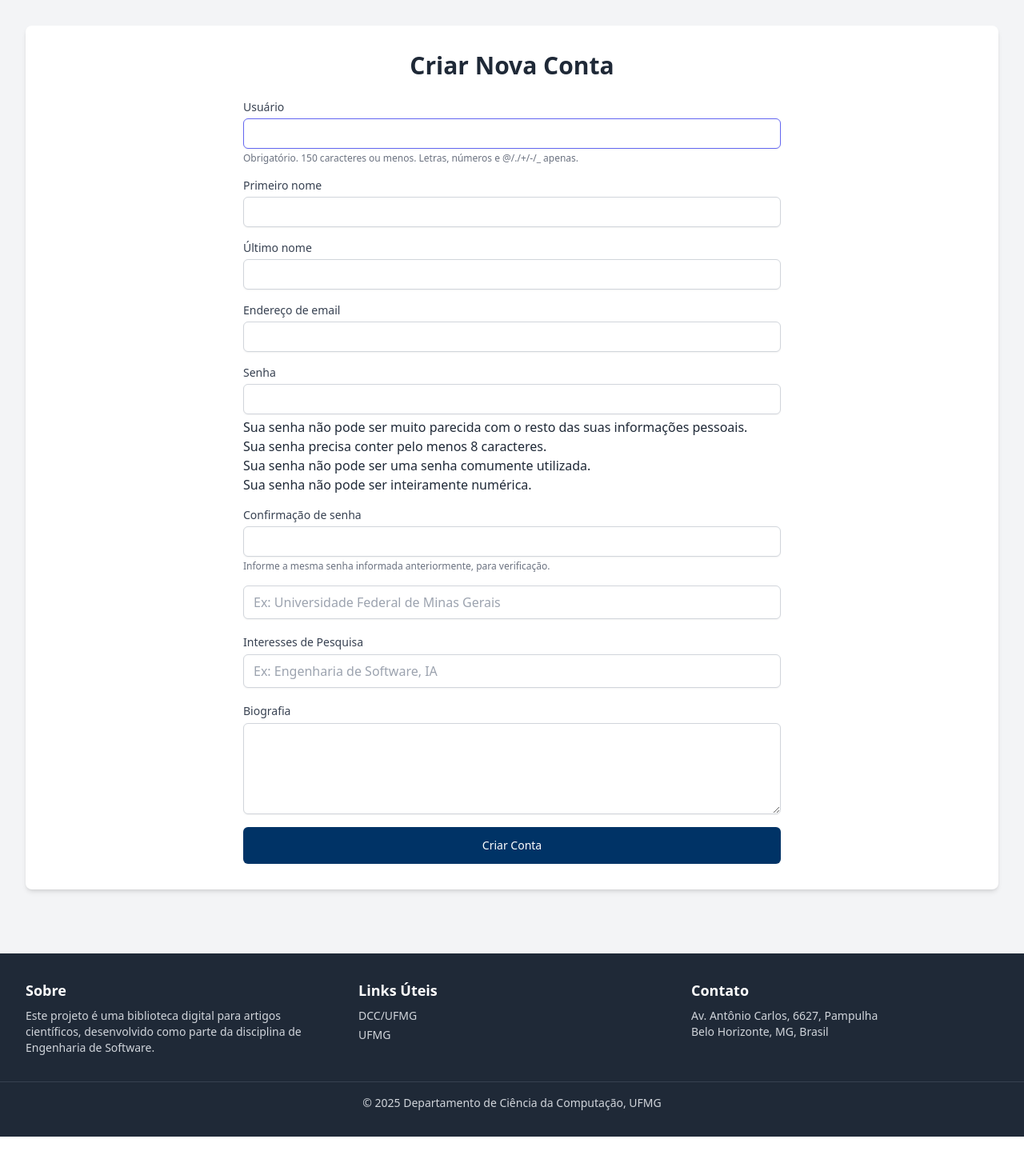
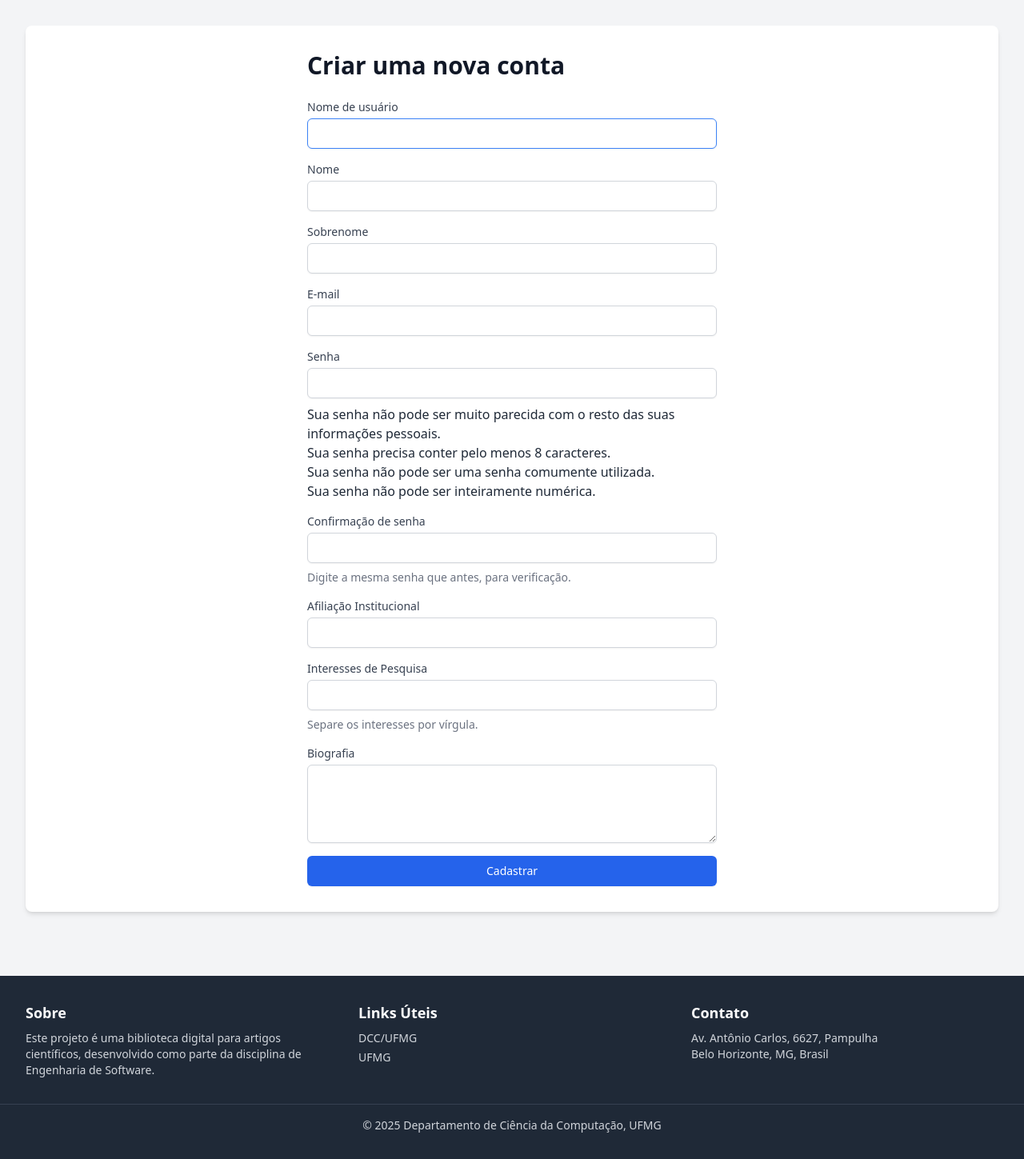
Before and after one commit to joaovg0111/Biblioteca-de-Artigos, a Django app: page /accounts/signup/ in a window 1280 px wide. Shown: the part 164-1613 px from the top of the page at 80% size. Before the commit the page ends 1585 px from the top, so only its background shows below. Run offline with Django 5.2, Linux system fonts and the light colour scheme; some libraries are stand-ins or nearby versions.

Commit message:
e2e test user

```diff
--- a/apps/articles/views.py
+++ b/apps/articles/views.py
@@ -111,7 +111,6 @@ def download_pdf_view(request, article_id):
         raise Http404("Arquivo PDF não encontrado no servidor.")
 
 @login_required
-@login_required
 def my_articles_view(request):
     """
     Exibe uma lista de artigos que o usuário logado enviou,
--- a/apps/users/forms.py
+++ b/apps/users/forms.py
@@ -2,21 +2,92 @@ import re
 from django import forms
 from django.contrib.auth.forms import UserCreationForm, AuthenticationForm
 from django.contrib.auth.models import User
+from django.contrib.auth.password_validation import password_validators_help_text_html
 from django.core.exceptions import ValidationError
+from django.db import transaction
+from .models import Profile
 
 class SignUpForm(UserCreationForm):
     """
     A form for creating new users. It extends the base UserCreationForm to add
-    custom validation and additional fields like first name, last name, and email.
+    custom validation, consistent styling, and additional profile fields.
     """
-    # Os campos personalizados (first_name, etc.) são adicionados através da Meta classe abaixo.
-    # Definir campos aqui pode entrar em conflito com a forma como o UserCreationForm os constrói.
+    # Define um dicionário de atributos de widget comum para manter a consistência.
+    default_widget_attrs = {
+        'class': 'mt-1 block w-full px-3 py-2 bg-white border border-gray-300 rounded-md shadow-sm focus:outline-none focus:ring-blue-500 focus:border-blue-500 sm:text-sm'
+    }
+
+    # Redefine os campos do UserCreationForm para aplicar estilos consistentes.
+    # A ordem aqui definirá a ordem no template se usarmos {% for field in form %}.
+    username = forms.CharField(
+        label="Nome de usuário",
+        widget=forms.TextInput(attrs=default_widget_attrs)
+    )
+    first_name = forms.CharField(
+        label="Nome",
+        widget=forms.TextInput(attrs=default_widget_attrs)
+    )
+    last_name = forms.CharField(
+        label="Sobrenome",
+        widget=forms.TextInput(attrs=default_widget_attrs)
+    )
+    email = forms.EmailField(
+        label="E-mail",
+        widget=forms.EmailInput(attrs=default_widget_attrs)
+    )
+    password1 = forms.CharField(
+        label="Senha",
+        widget=forms.PasswordInput(attrs=default_widget_attrs),
+        help_text=password_validators_help_text_html()
+    )
+    password2 = forms.CharField(
+        label="Confirmação de senha",
+        widget=forms.PasswordInput(attrs=default_widget_attrs),
+        help_text="Digite a mesma senha que antes, para verificação."
+    )
+
+    # Campos adicionais para o perfil do usuário.
+    affiliation = forms.CharField(
+        label="Afiliação Institucional",
+        required=False,
+        widget=forms.TextInput(attrs=default_widget_attrs)
+    )
+    interests = forms.CharField(
+        label="Interesses de Pesquisa",
+        required=False,
+        widget=forms.TextInput(attrs=default_widget_attrs),
+        help_text="Separe os interesses por vírgula."
+    )
+    biography = forms.CharField(
+        label="Biografia",
+        required=False,
+        widget=forms.Textarea(attrs={
+            **default_widget_attrs,
+            'rows': 4
+        })
+    )
 
     class Meta(UserCreationForm.Meta):
         model = User
-        # UserCreationForm já lida com 'username' e os campos de senha.
-        # Nós apenas adicionamos os campos extras que queremos do modelo User.
-        fields = ('username', 'first_name', 'last_name', 'email')
+        # Agora que todos os campos estão definidos acima, listamos a ordem desejada.
+        # O UserCreationForm ainda cuidará da lógica de validação da senha.
+        fields = ('username', 'first_name', 'last_name', 'email', 'password1', 'password2', 'affiliation', 'interests', 'biography')
+
+    @transaction.atomic
+    def save(self, commit=True):
+        """
+        Salva o usuário e, em seguida, cria e salva o perfil associado.
+        Usa uma transação para garantir que ambas as operações ocorram com sucesso.
+        """
+        user = super().save(commit=commit)
+        if commit:
+            Profile.objects.create(
+                user=user,
+                affiliation=self.cleaned_data.get('affiliation', ''),
+                interests=self.cleaned_data.get('interests', ''),
+                biography=self.cleaned_data.get('biography', '')
+            )
+        return user
 
     def clean_first_name(self):
         """
--- a/apps/users/views.py
+++ b/apps/users/views.py
@@ -16,16 +16,11 @@ def signup_view(request):
         form = SignUpForm(request.POST)
         if form.is_valid():
             user = form.save()
-            Profile.objects.create(
-                user=user,
-                affiliation=request.POST.get('affiliation', ''),
-                interests=request.POST.get('interests', ''),
-                biography=request.POST.get('biography', '')
-            )
-            # ESTA É A CORREÇÃO CRÍTICA:
-            # Especificamos explicitamente qual backend usar para a sessão de login,
-            # resolvendo a ambiguidade para o Django.
-            # Use o backend padrão do Django para garantir a compatibilidade após a criação do usuário.
+            # A criação do perfil agora é tratada de forma segura dentro do método save() do SignUpForm.
+            # Após a criação, o usuário já é considerado autenticado.
+            # No entanto, com múltiplos backends de autenticação, o Django precisa saber
+            # qual backend associar à sessão do usuário. Especificar o ModelBackend
+            # padrão garante que a sessão seja criada de forma consistente.
             login(request, user, backend='django.contrib.auth.backends.ModelBackend')
             messages.success(request, f"Cadastro realizado com sucesso! Bem-vindo(a), {user.first_name}!")
             return redirect('index')
--- a/config/settings.py
+++ b/config/settings.py
@@ -60,8 +60,11 @@ DATABASES = {
 }
 
 AUTHENTICATION_BACKENDS = [
+    # 1. Tenta o backend padrão do Django primeiro (login com username).
+    # Isso é crucial para o admin e para a compatibilidade geral.
+    'django.contrib.auth.backends.ModelBackend',
+    # 2. Se o primeiro falhar, tenta o seu backend customizado (login com e-mail).
     'apps.users.backends.EmailBackend',
-    'django.contrib.auth.backends.ModelBackend',
 ]
 
 AUTH_PASSWORD_VALIDATORS = [
--- a/templates/registration/signup.html
+++ b/templates/registration/signup.html
@@ -1,71 +1,49 @@
-{% extends "base.html" %}
+{% extends 'base.html' %}
 
-{% block title %}Criar Conta - Biblioteca Digital{% endblock %}
+{% block title %}Cadastre-se{% endblock %}
 
 {% block content %}
-<div class="max-w-2xl mx-auto">
-    <h1 class="text-3xl font-bold text-gray-800 mb-6 text-center">Criar Nova Conta</h1>
-
-    <form action="{% url 'users:signup' %}" method="post" class="space-y-4">
+<div class="max-w-lg mx-auto">
+    <h2 class="text-3xl font-bold text-gray-900 mb-6">Criar uma nova conta</h2>
+    <form method="post" novalidate>
         {% csrf_token %}
 
-        <!-- This block will display any general form errors (e.g., "Username already exists") -->
+        <!-- Exibe erros que não são específicos de um campo (non-field errors) -->
         {% if form.non_field_errors %}
-            <div class="bg-red-100 border border-red-400 text-red-700 px-4 py-3 rounded-md" role="alert">
+            <div class="mb-4 p-4 bg-red-100 border border-red-400 text-red-700 rounded-md">
                 {% for error in form.non_field_errors %}
                     <p>{{ error }}</p>
                 {% endfor %}
             </div>
         {% endif %}
 
-        <!-- We loop through each field in the form from views.py -->
+        <!-- Itera sobre todos os campos do formulário para renderizá-los de forma consistente -->
         {% for field in form %}
-            <div>
-                <label for="{{ field.id_for_label }}" class="block text-sm font-medium text-gray-700">{{ field.label }}</label>
-                <!-- {{ field }} renders the correct input (text, password, etc.) -->
+            <div class="mb-4">
+                <label for="{{ field.id_for_label }}" class="block text-sm font-medium text-gray-700 mb-1">
+                    {{ field.label }}
+                </label>
+
+                <!-- Renderiza o campo do formulário -->
                 {{ field }}
+
+                <!-- Exibe o texto de ajuda, se houver -->
                 {% if field.help_text %}
-                    <p class="mt-1 text-xs text-gray-500">{{ field.help_text }}</p>
+                    <p class="mt-2 text-sm text-gray-500">{{ field.help_text }}</p>
                 {% endif %}
-                <!-- This loop displays errors specific to this field -->
+
+                <!-- Exibe os erros específicos do campo -->
                 {% for error in field.errors %}
-                    <p class="mt-1 text-xs text-red-600">{{ error }}</p>
+                    <p class="mt-2 text-sm text-red-600">{{ error }}</p>
                 {% endfor %}
             </div>
         {% endfor %}
 
-        <!-- Manually add the extra profile fields -->
-        <div class="space-y-1">
-
-            <input type="text" name="affiliation" id="id_affiliation" placeholder="Ex: Universidade Federal de Minas Gerais" class="mt-1 block w-full px-3 py-2 bg-white border border-gray-300 rounded-md shadow-sm">
-        </div>
-        <div class="space-y-1">
-            <label for="id_interests" class="text-sm font-medium text-gray-700">Interesses de Pesquisa</label>
-            <input type="text" name="interests" id="id_interests" placeholder="Ex: Engenharia de Software, IA" class="mt-1 block w-full px-3 py-2 bg-white border border-gray-300 rounded-md shadow-sm">
-        </div>
-        <div class="space-y-1">
-            <label for="id_biography" class="text-sm font-medium text-gray-700">Biografia</label>
-            <textarea name="biography" id="id_biography" rows="4" class="mt-1 block w-full px-3 py-2 bg-white border border-gray-300 rounded-md shadow-sm"></textarea>
-        </div>
-
         <div>
-            <button type="submit" class="w-full flex justify-center py-3 px-4 border border-transparent rounded-md shadow-sm text-sm font-medium text-white bg-[#003366] hover:bg-[#002244] focus:outline-none focus:ring-2 focus:ring-offset-2 focus:ring-indigo-500 transition duration-300">
-                Criar Conta
+            <button type="submit" class="w-full flex justify-center py-2 px-4 border border-transparent rounded-md shadow-sm text-sm font-medium text-white bg-blue-600 hover:bg-blue-700 focus:outline-none focus:ring-2 focus:ring-offset-2 focus:ring-blue-500">
+                Cadastrar
             </button>
         </div>
     </form>
 </div>
-
-<!-- This script adds Tailwind classes to the Django-generated inputs -->
-<script>
-    document.addEventListener('DOMContentLoaded', function() {
-        const formInputs = document.querySelectorAll('form input[type="text"], form input[type="email"], form input[type="password"]');
-        formInputs.forEach(input => {
-            if (!input.classList.contains('w-full')) {
-                 input.className += ' mt-1 block w-full px-3 py-2 bg-white border border-gray-300 rounded-md shadow-sm placeholder-gray-400 focus:outline-none focus:ring-indigo-500 focus:border-indigo-500 sm:text-sm';
-            }
-        });
-    });
-</script>
-
 {% endblock %}
```
